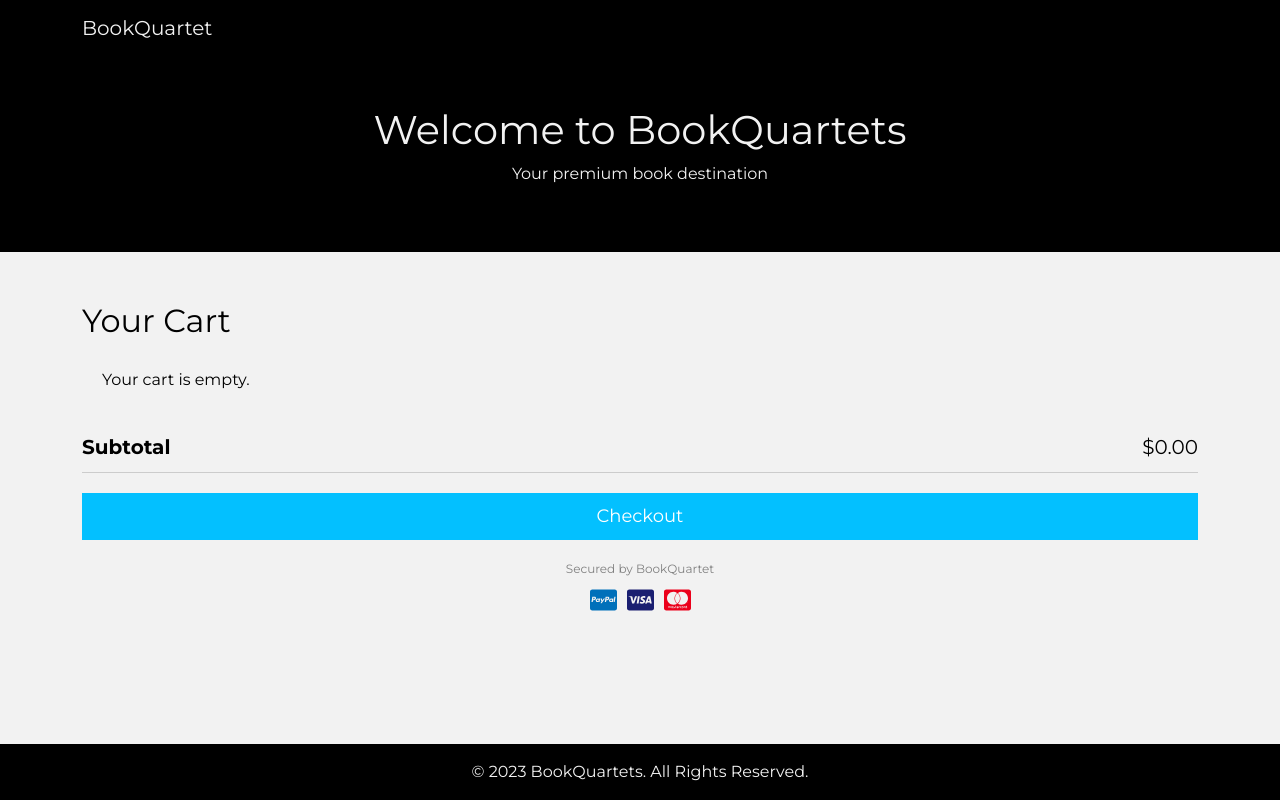
After one commit to Iloveprogramm/Online-Book-Order-System, a PHP site: page /cart.php in a window 1280 px wide. The commit adds this page. Run offline with PHP 8.4, Linux system fonts and the light colour scheme.

Commit message:
order management

```diff
--- /dev/null
+++ b/cart.php
@@ -0,0 +1,201 @@
+<!DOCTYPE html>
+<html lang="en">
+
+<head>
+    <meta charset="UTF-8">
+    <meta name="viewport" content="width=device-width, initial-scale=1.0">
+    <title>Your Shopping Cart</title>
+    <link href="https://cdn.jsdelivr.net/npm/bootstrap@5.0.2/dist/css/bootstrap.min.css" rel="stylesheet">
+    <link href="https://cdnjs.cloudflare.com/ajax/libs/font-awesome/5.15.3/css/all.min.css" rel="stylesheet">
+    <link href="https://fonts.googleapis.com/css2?family=Montserrat:wght@400;700&display=swap" rel="stylesheet">
+    <style>
+        /* Custom Styles */
+        :root {
+            --primary-color: #000;
+            --secondary-color: hsl(0, 0%, 95%);
+            --font: "Montserrat", sans-serif;
+        }
+
+        body {
+            font-family: var(--font);
+            background-color: var(--secondary-color);
+            color: var(--primary-color);
+            margin: 0;
+            display: flex;
+            flex-direction: column;
+            min-height: 100vh;
+        }
+
+        .navbar {
+            background-color: var(--primary-color);
+        }
+
+        .navbar .nav-link, .navbar .navbar-brand {
+            color: var(--secondary-color);
+        }
+
+        .navbar .nav-link:hover, .navbar .navbar-brand:hover {
+            color: #aaa;
+        }
+
+        .hero-section {
+            background: var(--primary-color);
+            color: var(--secondary-color);
+            text-align: center;
+            padding: 50px 0;
+        }
+
+        .footer {
+            background: var(--primary-color);
+            color: var(--secondary-color);
+            margin-top: auto;
+        }
+
+        #cart {
+            max-height: 500px;
+            overflow-y: auto;
+        }
+    </style>
+</head>
+
+<body>
+
+<!-- Navigation -->
+<nav class="navbar navbar-expand-lg">
+    <div class="container">
+        <a class="navbar-brand" href="#">BookQuartet</a>
+    </div>
+</nav>
+
+<!-- Hero Section -->
+<section class="hero-section">
+    <h1>Welcome to BookQuartets</h1>
+    <p>Your premium book destination</p>
+</section>
+
+<!-- Cart Section -->
+<section id="cart-section" style="padding: 50px 0;">
+    <div class="container">
+        <h2>Your Cart</h2>
+        <div id="cart" style="background-color:hsl(0, 0%, 95%); padding: 20px;">
+            <?php
+            error_reporting(E_ALL);
+            ini_set('display_errors', 1);
+
+            $servername = "localhost";
+            $username = "root";
+            $password = "";
+            $dbname = "bookonlineorder";
+
+            $conn = new mysqli($servername, $username, $password, $dbname);
+            if ($conn->connect_error) {
+                die("Connection failed: " . $conn->connect_error);
+            }
+
+            $cartId = $_COOKIE['cart_id'] ?? null;
+
+            if ($cartId) {
+                $sql = "SELECT c.quantity, b.BookID, b.Title, b.Author, b.Price, b.ImageURL
+        FROM cart c
+        JOIN Books b ON c.book_id = b.BookID
+        WHERE c.cart_id = '$cartId'";
+
+
+                $result = $conn->query($sql);
+
+                if ($result->num_rows > 0) {
+                    while($row = $result->fetch_assoc()) {
+                        echo '<div style="border: 1px solid #ccc; padding: 10px; margin-bottom: 10px; background-color: white; display: flex; justify-content: space-between; align-items: center;">';
+echo '<div style="display: flex; align-items: center;">';
+echo '<img src="' . $row["ImageURL"] . '" alt="' . $row["Title"] . '" style="width: 100px; margin-right: 20px;">';
+echo '<span>' . $row["Title"] . ' - ' . $row["Author"] . '</span>';
+echo '</div>';
+echo '<div style="display: flex; align-items: center;">';
+echo '<span>$' . $row["Price"] . ' x </span>';
+echo '<button onclick="updateQuantity(' . $row["BookID"] . ', -1)" style="margin-right: 10px; background-color: transparent; border: none;">';
+echo '<i class="fas fa-minus-circle" style="color: red; font-size: 20px;"></i>';
+echo '</button>';
+echo '<input type="text" id="quantity' . $row["BookID"] . '" value="' . $row["quantity"] . '" style="width: 40px; text-align: center; margin-right: 10px;" readonly />';
+echo '<button onclick="updateQuantity(' . $row["BookID"] . ', 1)" style="margin-right: 20px; background-color: transparent; border: none;">';
+echo '<i class="fas fa-plus-circle" style="color: green; font-size: 20px;"></i>';
+echo '</button>';
+echo '<button onclick="removeItem(' . $row["BookID"] . ')" style="background-color: transparent; border: none;">';
+echo '<i class="fas fa-trash-alt" style="color: grey; font-size: 20px;"></i>';
+echo '</button>';
+echo '</div>';
+echo '</div>';
+
+                    }
+                } else {
+                    echo "Your cart is empty.";
+                }
+            } else {
+                echo "Your cart is empty.";
+            }
+
+            $conn->close();
+            ?>
+        </div>
+        <div id="checkout-section" style="margin-top: 20px;">
+            <div style="display: flex; justify-content: space-between; align-items: center; padding-bottom: 10px; border-bottom: 1px solid #ccc; margin-bottom: 20px;">
+                <span style="font-weight: bold; font-size: 20px;">Subtotal</span>
+                <span style="font-size: 20px;">$0.00</span>
+            </div>
+            <button style="background-color: rgb(3, 192, 255); border: none; color: white; padding: 10px 20px; font-size: 18px; cursor: pointer; width: 100%; margin-bottom: 20px;">Checkout</button>
+            <div style="text-align: center; font-size: 12px; color: grey; margin-bottom: 10px;">Secured by BookQuartet</div>
+            <div style="display: flex; justify-content: center;">
+                <i class="fab fa-cc-paypal" style="font-size: 24px; margin-right: 10px; color: #0070ba;"></i>
+                <i class="fab fa-cc-visa" style="font-size: 24px; margin-right: 10px; color: #1a1f71;"></i>
+                <i class="fab fa-cc-mastercard" style="font-size: 24px; color: #eb001b;"></i>
+            </div>
+        </div>
+    </div>
+</section>
+
+<!-- Footer -->
+<footer class="footer py-3">
+    <div class="container text-center">
+        <span>&copy; 2023 BookQuartets. All Rights Reserved.</span>
+    </div>
+</footer>
+
+<script src="https://cdn.jsdelivr.net/npm/bootstrap@5.0.2/dist/js/bootstrap.bundle.min.js"></script>
+<script src="https://cdnjs.cloudflare.com/ajax/libs/font-awesome/5.15.1/js/all.min.js"></script>
+<script src="https://code.jquery.com/jquery-3.6.0.min.js"></script>
+
+<script>
+    function removeItem(bookId) {
+        if (confirm("Are you sure you want to remove this item from your cart?")) {
+            $.get("remove_item.php", {book_id: bookId}, function(data) {
+                if (data.status === "success") {
+                    location.reload();
+                } else {
+                    alert("There was an error removing the item from your cart. Please try again.");
+                }
+            }, "json");
+        }
+    }
+
+    function updateQuantity(bookId, change) {
+        var quantityInput = document.getElementById('quantity' + bookId);
+        var newQuantity = parseInt(quantityInput.value) + change;
+
+        if (newQuantity < 1) {
+            alert('Quantity cannot be less than 1');
+            return;
+        }
+
+        quantityInput.value = newQuantity;
+
+        // Send an AJAX request to update the quantity in the database
+        $.post('update_quantity.php', {book_id: bookId, quantity: newQuantity}, function(data) {
+            if (data.status === "success") {
+                console.log('Quantity updated successfully');
+            } else {
+                alert('There was an error updating the quantity. Please try again.');
+            }
+        }, "json");
+    }
+</script>
+</body>
+</html>
```
Also changed, not shown: Main.php (+22 -1 lines), addToCart.php (added, +29 -0 lines), database.sql (+8 -0 lines), load_cart.php (added, +47 -0 lines), remove_item.php (added, +23 -0 lines), update_quantity.php (added, +26 -0 lines).
